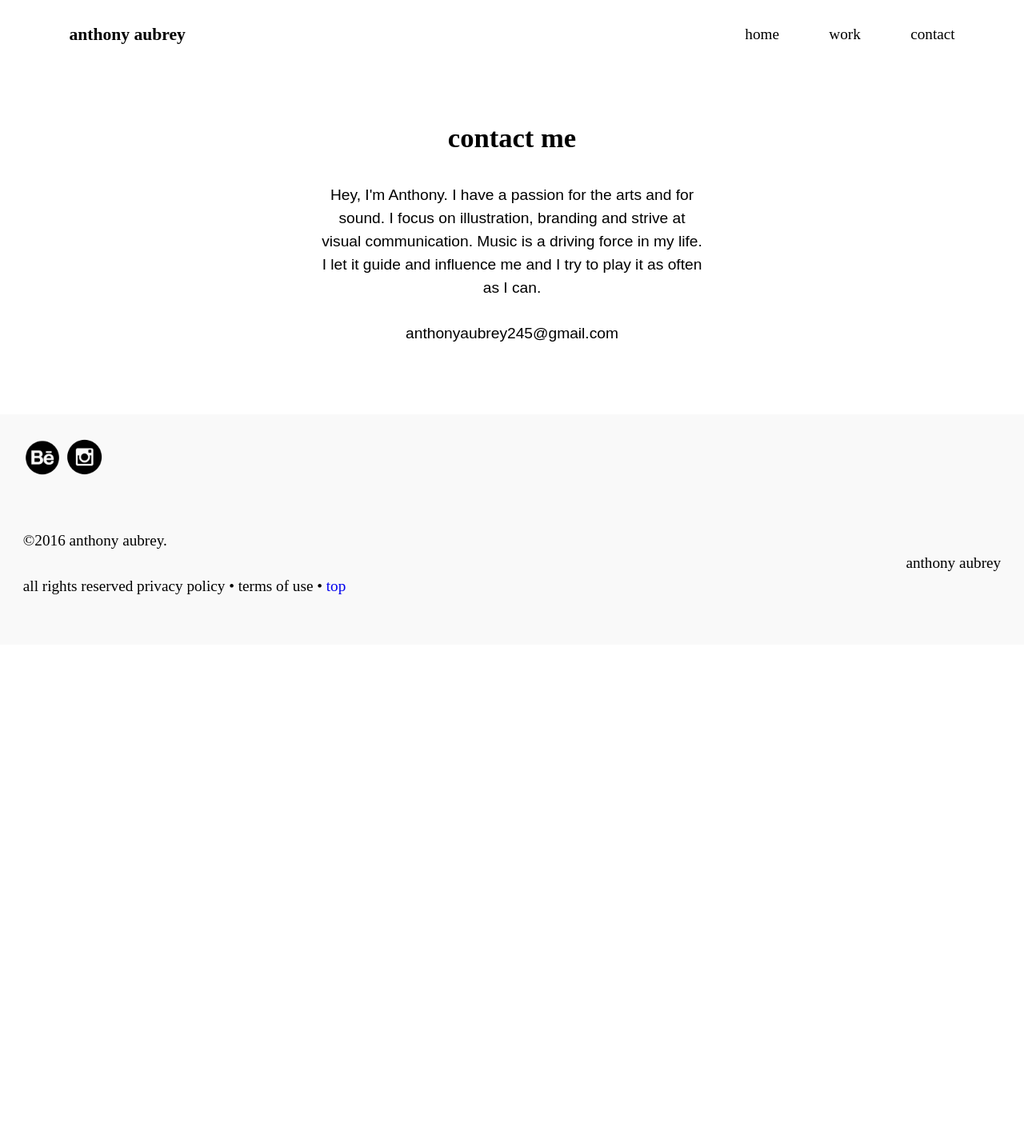
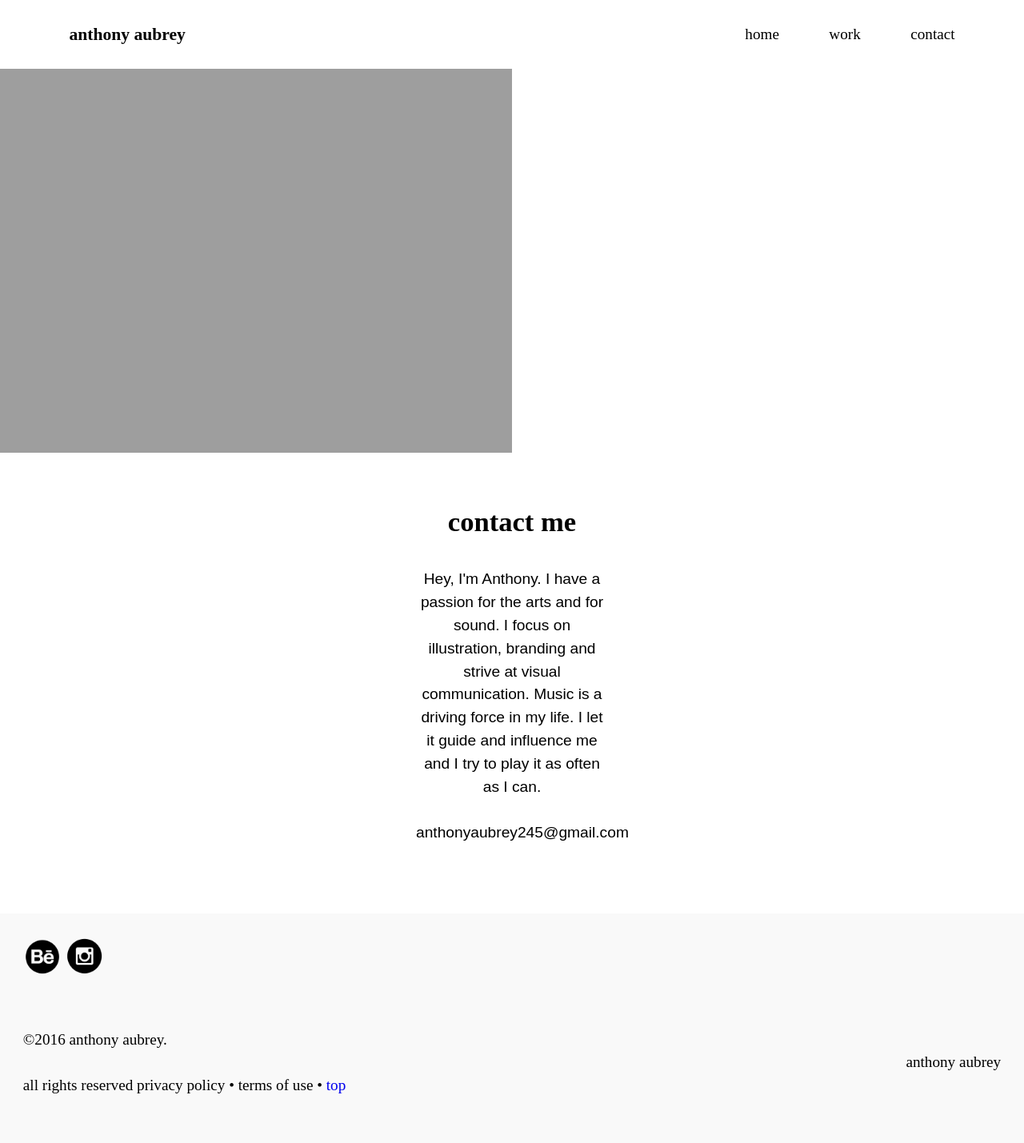
Before and after one commit to anthonyaubrey/portfolio, a Jekyll site: the page built from contact.html, in a window 1280 px wide. Shown: the whole page at 80% size. Built offline with Jekyll 4.4.1, drawn with Linux system fonts in a browser that asks for light colours; before the commit the page ends 900 px from its top, so only the background shows below that.

Commit message:
Added img to contact page

```diff
--- a/contact.html
+++ b/contact.html
@@ -3,9 +3,18 @@
 ---
 
 <main role="main" id="main">
+
+  <div class="grid grid-middle">
+    <div class="unit unit-xs-1 unit-s-1 unit-m-1-2 unit-l-1-2">
+      <img class="img-flex"src="{{site.baseurl}}/img/tony.jpg">
+    </div>
+  </div>
+
   <div class="island-double wrapper text-center">
+    <div class="unit unit-xs-1 unit-s-1 unit-m-1-2 unit-l-1-2">
     <h2 class="exa">contact me</h2>
     <p class="open-sans">Hey, I'm Anthony. I have a passion for the arts and for sound. I focus on illustration, branding and strive at visual communication. Music is a driving force in my life. I let it guide and influence me and I try to play it as often as I can. </p>
     <p class="open-sans">anthonyaubrey245@gmail.com</p>
   </div>
+</div>
 </main>
```
